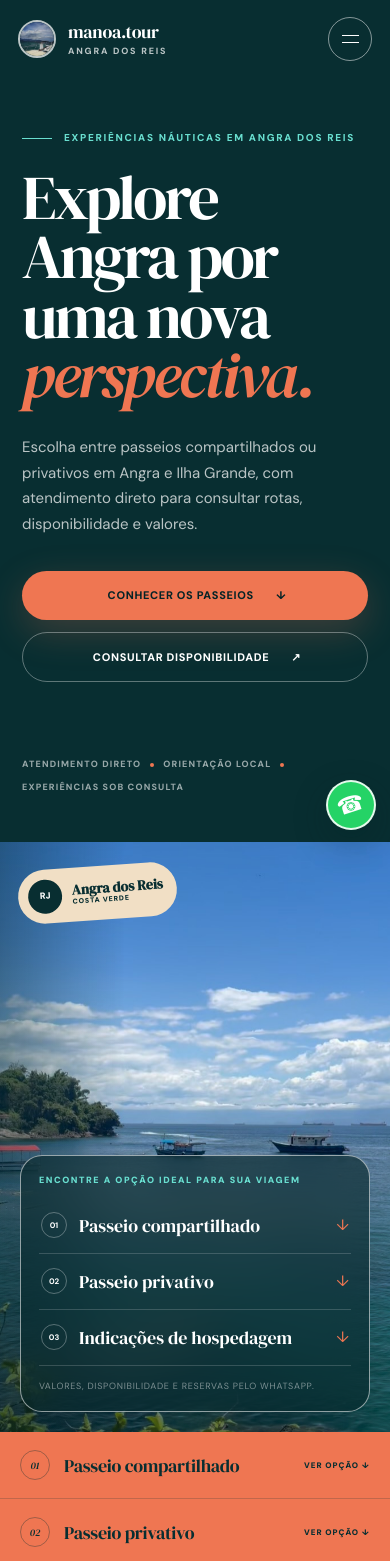
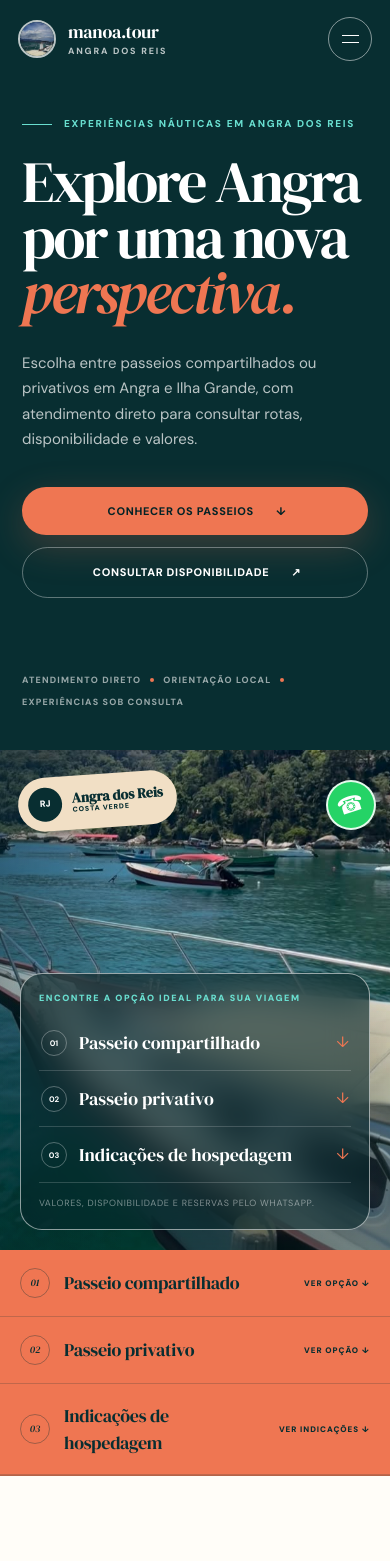
Before and after one commit to Judice007/manoatour, a Next.js app: page / in a window 390 px wide. Shown: the top 1561 px of the page. Built offline with nearby package versions, Linux system fonts and the light colour scheme.

Commit message:
Use boat photo in compact hero

```diff
--- a/app/globals.css
+++ b/app/globals.css
@@ -38,13 +38,13 @@ summary { font: inherit; }
 .header-cta span { font-size: 18px; line-height: 1; }
 .mobile-menu { display: none; }
 
-.hero { min-height: 800px; height: 100svh; display: grid; grid-template-columns: 53% 47%; overflow: hidden; background: var(--ink); color: #fff; }
-.hero-copy { position: relative; z-index: 3; padding: clamp(148px, 18vh, 190px) clamp(30px, 6vw, 96px) 58px; display: flex; flex-direction: column; justify-content: center; }
+.hero { min-height: 680px; height: min(86svh, 820px); display: grid; grid-template-columns: 53% 47%; overflow: hidden; background: var(--ink); color: #fff; }
+.hero-copy { position: relative; z-index: 3; padding: clamp(118px, 14vh, 150px) clamp(30px, 6vw, 96px) 42px; display: flex; flex-direction: column; justify-content: center; }
 .eyebrow { margin: 0 0 24px; display: flex; align-items: center; gap: 12px; color: var(--aqua); font-size: 10px; line-height: 1.2; font-weight: 800; letter-spacing: .17em; text-transform: uppercase; }
 .eyebrow > span { display: block; width: 30px; height: 1px; background: currentColor; }
 .eyebrow--dark { color: #1d7874; }
 h1, h2 { margin: 0; font-family: var(--serif); font-weight: 400; letter-spacing: -.045em; line-height: .95; }
-.hero h1 { max-width: 720px; font-size: clamp(62px, 7vw, 112px); }
+.hero h1 { max-width: 680px; font-size: clamp(58px, 6.2vw, 96px); }
 h1 em, h2 em { color: var(--coral); font-weight: 400; font-style: italic; }
 .hero-lead { max-width: 600px; margin: 30px 0 0; color: rgba(255,255,255,.72); font-size: clamp(16px, 1.3vw, 19px); line-height: 1.7; }
 .hero-actions { display: flex; align-items: center; flex-wrap: wrap; gap: 12px; margin-top: 34px; }
@@ -59,10 +59,10 @@ h1 em, h2 em { color: var(--coral); font-weight: 400; font-style: italic; }
 .hero-proof i { width: 4px; height: 4px; border-radius: 50%; background: var(--coral); }
 
 .hero-visual { position: relative; overflow: hidden; background: #187278; }
-.hero-photo { position: absolute; inset: 0; animation: heroDrift 14s ease-in-out infinite alternate; }
+.hero-photo { position: absolute; inset: 0; object-position: center 78%; animation: heroDrift 14s ease-in-out infinite alternate; }
 .hero-shade { position: absolute; inset: 0; background: linear-gradient(90deg, rgba(4,35,38,.42), transparent 32%), linear-gradient(0deg, rgba(4,35,38,.5), transparent 52%); }
 @keyframes heroDrift { from { transform: scale(1.02); } to { transform: scale(1.08) translateX(-1.5%); } }
-.booking-card { position: absolute; z-index: 3; right: clamp(18px, 3vw, 48px); bottom: 44px; width: min(390px, calc(100% - 48px)); padding: 22px; border: 1px solid rgba(255,255,255,.55); border-radius: 22px; background: rgba(4,35,38,.62); backdrop-filter: blur(18px); box-shadow: 0 24px 70px rgba(0,0,0,.24); }
+.booking-card { position: absolute; z-index: 3; right: clamp(18px, 3vw, 48px); bottom: 28px; width: min(390px, calc(100% - 48px)); padding: 22px; border: 1px solid rgba(255,255,255,.55); border-radius: 22px; background: rgba(4,35,38,.62); backdrop-filter: blur(18px); box-shadow: 0 24px 70px rgba(0,0,0,.24); }
 .booking-card > p { margin: 0 0 10px; color: var(--aqua); font-size: 9px; font-weight: 900; letter-spacing: .17em; text-transform: uppercase; }
 .booking-card > a { display: flex; align-items: center; justify-content: space-between; padding: 14px 2px; border-bottom: 1px solid rgba(255,255,255,.17); font-family: var(--serif); font-size: 18px; }
 .booking-card > a span { display: flex; align-items: center; gap: 12px; }
@@ -252,14 +252,14 @@ footer > div { justify-self: end; display: flex; gap: 24px; font-size: 9px; font
   .brand img { width: 38px; height: 38px; }
   .brand strong { font-size: 18px; }
   .hero { height: auto; min-height: 0; display: flex; flex-direction: column; }
-  .hero-copy { min-height: 690px; padding: 132px 22px 48px; }
-  .hero h1 { font-size: clamp(56px, 16vw, 78px); }
+  .hero-copy { min-height: 620px; padding: 118px 22px 40px; }
+  .hero h1 { font-size: clamp(52px, 15vw, 70px); }
   .hero-lead { font-size: 15px; }
   .hero-actions { align-items: stretch; flex-direction: column; }
   .hero-actions .button { width: 100%; }
   .hero-proof { margin-top: 42px; gap: 9px; }
-  .hero-visual { min-height: 590px; }
-  .hero-photo { object-position: 55% center; }
+  .hero-visual { min-height: 500px; }
+  .hero-photo { object-position: center 72%; }
   .booking-card { bottom: 20px; padding: 18px; }
   .location-badge { top: 24px; left: 18px; }
   .sales-strip a { padding: 18px 20px; }
--- a/app/page.tsx
+++ b/app/page.tsx
@@ -79,7 +79,7 @@ export default function Home() {
         </div>
 
         <div className="hero-visual" aria-label="Passeio de barco em Angra dos Reis">
-          <img className="hero-photo" src="/angra-baia.jpg" alt="Mar azul e embarcações em Angra dos Reis" />
+          <img className="hero-photo" src="/barco-manoa.jpg" alt="Barco do Manoa durante passeio em Angra dos Reis" />
           <div className="hero-shade" />
           <div className="booking-card">
             <p>Encontre a opção ideal para sua viagem</p>
```
Also changed, not shown: 1 other file (tests, documents, lock files or other folders).
